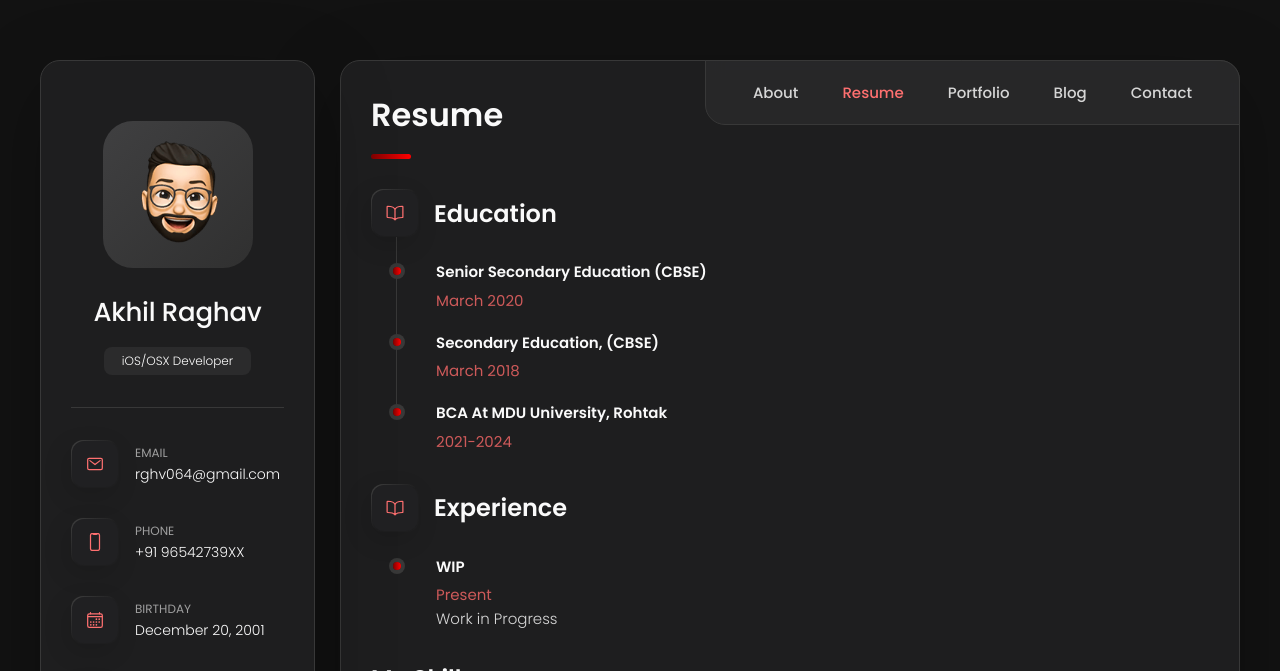
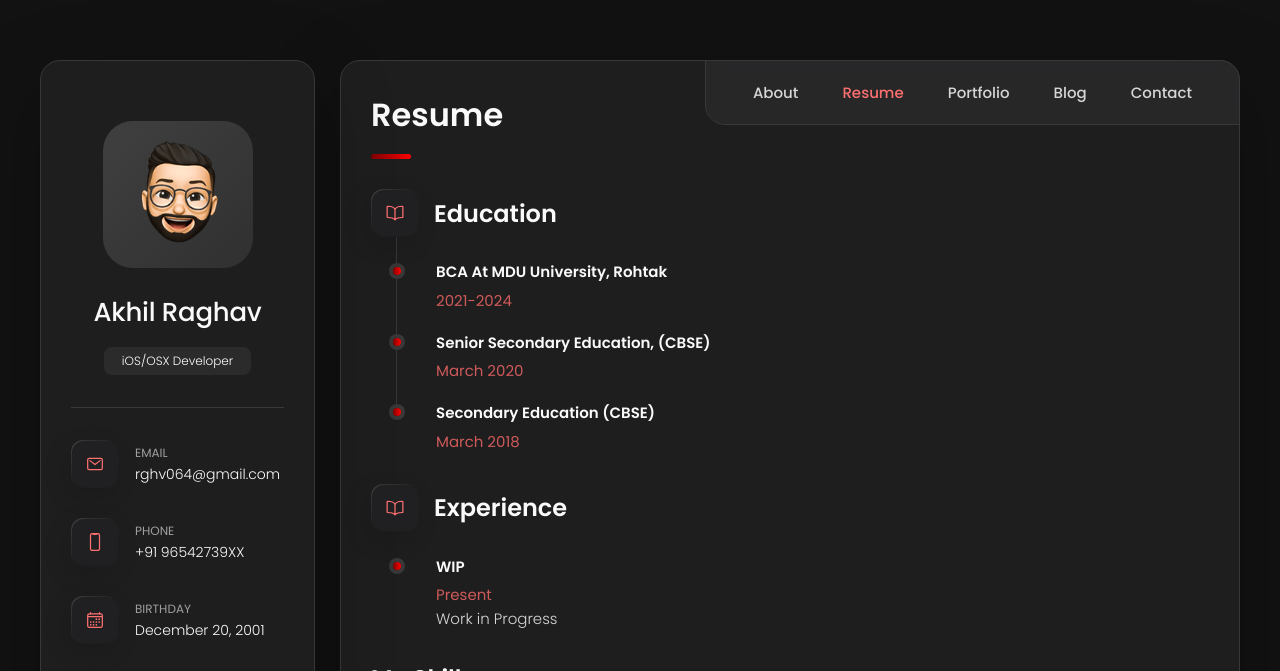
Before and after one commit to AKhilRaghav0/portfolio, a plain HTML site: page index.html in a window 1280 px wide. Both pictures are taken after a click on the button "Resume". Shown: the top 671 px of the page. Drawn offline with nearby package versions, Linux system fonts and the light colour scheme.

Commit message:
Update index.html

```diff
--- a/index.html
+++ b/index.html
@@ -499,7 +499,21 @@ the help of RDP) to build Apps.
 
             <li class="timeline-item">
 
-              <h4 class="h4 timeline-item-title">Senior Secondary Education (CBSE) </h4>
+              <h4 class="h4 timeline-item-title">BCA at MDU University, Rohtak</h4>
+
+              <span>2021-2024</span>
+
+              <p class="timeline-text">
+
+              </p>
+
+            </li>
+
+
+
+            <li class="timeline-item">
+
+              <h4 class="h4 timeline-item-title"> Senior Secondary Education, (CBSE)</h4>
 
               <span>March 2020</span>
 
@@ -511,7 +525,7 @@ the help of RDP) to build Apps.
 
             <li class="timeline-item">
 
-              <h4 class="h4 timeline-item-title">Secondary Education, (CBSE)</h4>
+              <h4 class="h4 timeline-item-title">Secondary Education (CBSE) </h4>
 
               <span>March 2018</span>
 
@@ -521,17 +535,6 @@ the help of RDP) to build Apps.
 
             </li>
 
-            <li class="timeline-item">
-
-              <h4 class="h4 timeline-item-title">BCA at MDU University, Rohtak</h4>
-
-              <span>2021-2024</span>
-
-              <p class="timeline-text">
-
-              </p>
-
-            </li>
 
           </ol>
 
```
